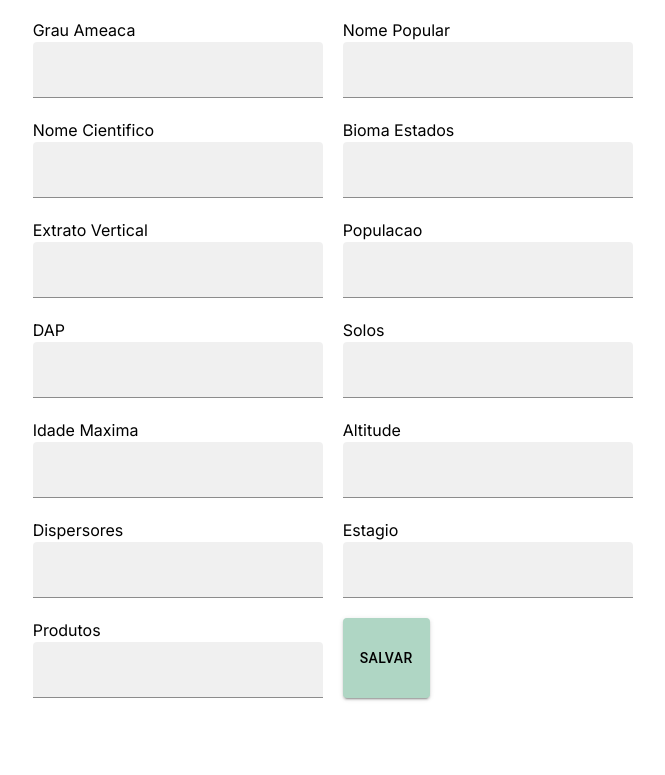
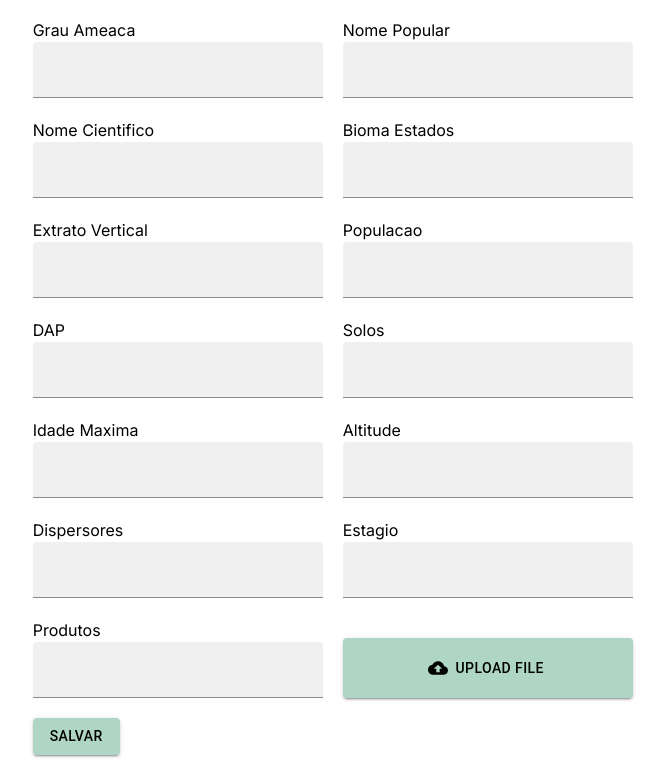
Before and after one commit to EnityBlackHawk/trilha-ecologica-next, a Next.js app: page /flora/add in a window 1280 px wide. Shown: the part 280-1055 px from the top of the page, without its empty margins (94-759 px from the left). Before the commit the page ends 998 px from the top, so only its background shows below. Built offline with nearby package versions, Linux system fonts and the light colour scheme.

Commit message:
Add image upload

```diff
--- a/package.json
+++ b/package.json
@@ -11,6 +11,7 @@
   "dependencies": {
     "@emotion/react": "^11.11.4",
     "@emotion/styled": "^11.11.5",
+    "@mui/icons-material": "^5.15.16",
     "@mui/material": "^5.15.15",
     "axios": "^1.6.8",
     "firebase": "^10.11.1",
--- a/src/app/api/flora/route.ts
+++ b/src/app/api/flora/route.ts
@@ -1,12 +1,23 @@
-import {db} from "@/firebase";
+import {db, storage} from "@/firebase";
 import { collection } from "firebase/firestore";
 import { NextRequest } from "next/server";
 import { PlantInfo } from "@/types";
+import { ref, uploadBytes } from "firebase/storage";
 
+type PlantInfoWithImage = PlantInfo & { image: string };
 
 export async function POST(request : NextRequest){
-    const pi : PlantInfo = await request.json()
-    const result = await db.collection("flora").add(pi)
+    const data : FormData = await request.formData();
+
+    const pi : PlantInfo = JSON.parse(data.get("data") as string);
+    const image = data.get("image") as File;
+
+    const imageRef = ref(storage, `flora/${pi.nomeCientifico.value}`);
+    const imageUpload = await uploadBytes(imageRef, image, {contentType: "image/png"});
+    const result = await db.collection("flora").add({
+        ...pi,
+        image: imageUpload.metadata.fullPath
+    })
     return Response.json({id : result.id});
 }
 
--- a/src/app/flora/add/page.tsx
+++ b/src/app/flora/add/page.tsx
@@ -8,6 +8,7 @@ import resolveConfig from "tailwindcss/resolveConfig";
 import tailwindConfig from "@/../tailwind.config";
 import { save } from "./service";
 import { setRequestMeta } from "next/dist/server/request-meta";
+import { CloudUpload } from "@mui/icons-material";
 
 const { theme } = resolveConfig(tailwindConfig);
 
@@ -31,6 +32,18 @@ classTaxonomica: "Gimnosperma",
 
 */
 
+const VisuallyHiddenInput = styled("input")({
+  clip: "rect(0 0 0 0)",
+  clipPath: "inset(50%)",
+  height: 1,
+  overflow: "hidden",
+  position: "absolute",
+  bottom: 0,
+  left: 0,
+  whiteSpace: "nowrap",
+  width: 1,
+});
+
 const objPlantInfo: PlantInfo = {
   classTaxonomica: { value: "", name: "Class Taxonomica" },
   familiaBotanica: { value: "", name: "Familia Botanica" },
@@ -53,6 +66,8 @@ export default function Home() {
   const [inputData, setInputData] = useState<PlantInfo>(objPlantInfo);
   const [qrUrl, setQrUrl] = useState<string>("");
   const [isLoading, setIsLoading] = useState(false);
+  const [image, setImage] = useState<File | null>();
+
   return (
     <div className="w-full flex justify-center items-center flex-row">
       <div className="w-1/2">
@@ -60,7 +75,9 @@ export default function Home() {
           Cadastrar Planta
         </h1>
         <div className="grid grid-cols-2 gap-5 p-5">
-          {Object.keys(objPlantInfo).map((e: keyof PlantInfo, i) => {
+          {
+          //@ts-expect-error
+          Object.keys(objPlantInfo).map((e: keyof PlantInfo, i) => {
             return (
               <div key={i} className="grid grid-cols-1">
                 <h2>{objPlantInfo[e].name}</h2>
@@ -74,13 +91,40 @@ export default function Home() {
                   onChange={(c) => {
                     setInputData({
                       ...inputData,
-                      [e]: c.currentTarget.value,
+                      [e]: {value : c.currentTarget.value, name : objPlantInfo[e].name},
                     });
                   }}
                 />
               </div>
             );
           })}
+          <Button
+            component="label"
+            role={undefined}
+            variant="contained"
+            startIcon={<CloudUpload />}
+            sx={{
+              width: "100%",
+              height: "75%",
+              alignSelf : "self-end",
+              //@ts-expect-error
+              backgroundColor: theme.colors.main,
+              color: "black",
+              ":hover": {
+                //@ts-expect-error
+                backgroundColor: theme.colors.main_darker,
+                color: "white",
+              },
+            }}
+          >
+            {image?.name ?? "Upload file"}
+            <VisuallyHiddenInput
+              type="file"
+              onChange={(e) => {
+                setImage(e.target.files?.[0] ?? null);
+              }}
+            />
+          </Button>
           <Button
             variant="contained"
             sx={{
@@ -97,6 +141,10 @@ export default function Home() {
             onClick={async () => {
               const o = Object.keys(inputData);
               let allValid = true;
+              if(image == null){
+                alert("Please upload an image");
+                allValid = false;
+              }
               // for (let i = 0; i < o.length; i++) {
               //   if (inputData[o[i] as keyof PlantInfo].value.length < 1) {
               //     alert(o[i] as keyof PlantInfo);
@@ -106,14 +154,15 @@ export default function Home() {
               // }
               if (allValid) {
                 setIsLoading(true);
+                setQrUrl("");
+                const result = await save(inputData, image!!);
+                setQrUrl(
+                  `https://api.qrserver.com/v1/create-qr-code/?size=150x150&data=${result.id}`
+                );
                 setInputData(objPlantInfo);
-                setQrUrl("");
-                const result = await save(inputData);
-                setQrUrl(
-                  `https://api.qrserver.com/v1/create-qr-code/?size=150x150&data=${result.data.id}`
-                );
-                setIsLoading(false);
+                setImage(null);
               }
+              setIsLoading(false);
             }}
           >
             Salvar
@@ -131,10 +180,7 @@ export default function Home() {
           />
         )}
       </div>
-      <Backdrop
-        sx={{ color: "#fff"}}
-        open={isLoading}
-      >
+      <Backdrop sx={{ color: "#fff" }} open={isLoading}>
         <CircularProgress color="inherit" />
       </Backdrop>
     </div>
--- a/src/app/flora/add/service.ts
+++ b/src/app/flora/add/service.ts
@@ -1,10 +1,28 @@
+import { storage } from "@/firebase";
 import { PlantInfo } from "@/types";
 import axios from "axios";
+import { ref, uploadBytes } from "firebase/storage";
 
-export async function save(data : PlantInfo){
-    console.log(data);
+export async function save(data: PlantInfo, image: File) {
+  const fr = new FileReader();
+  fr.readAsArrayBuffer(image);
+  const byteArray = await image.arrayBuffer();
+  console.log(byteArray.byteLength, (fr.result as ArrayBuffer).byteLength);
 
-    const result = await axios.post('/api/flora', data);
-    console.log(result);
-    return result;
+  // const imageRef = ref(storage, `flora/${data.nomeCientifico.value}`);
+  // const imageUpload = await uploadBytes(imageRef, image, {
+  //   contentType: "image/png",
+  // });
+  const formData = new FormData();
+  formData.append("image", image);
+  formData.append("data", JSON.stringify(data));
+
+  const request = await fetch("/api/flora", {
+    method: "POST",
+    body: formData,
+  });
+  const result = await request.json();
+
+  console.log(result);
+  return result;
 }
--- a/src/firebase.ts
+++ b/src/firebase.ts
@@ -1,6 +1,7 @@
 
 import firebase from 'firebase/compat/app';
 import "firebase/compat/firestore";
+import "firebase/compat/storage";
 
 // Your web app's Firebase configuration
 const firebaseConfig = {
@@ -18,3 +19,4 @@ const app = firebase.initializeApp(firebaseConfig);
 
 // Export the Firestore and Auth modules
 export const db = firebase.firestore(app);
+export const storage = firebase.storage(app);
```
Also changed, not shown: 1 other file (tests, documents, lock files or other folders).
